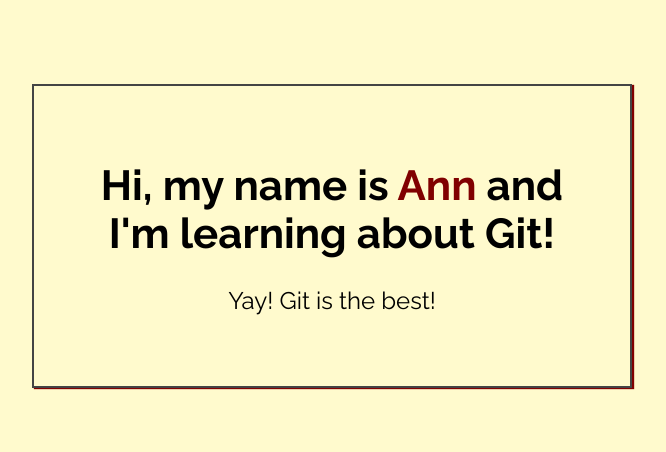
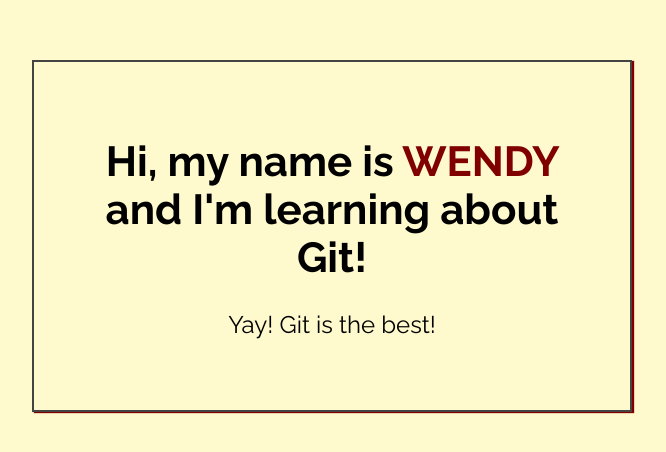
Before and after one commit to wendoza/my-first-repo, a plain HTML site: page index.html in a window 1280 px wide. Shown: the part 164-616 px from the top of the page, without its empty margins (308-974 px from the left). Drawn offline with Linux system fonts and the light colour scheme.

Commit message:
Name add to index.html

```diff
--- a/index.html
+++ b/index.html
@@ -14,7 +14,7 @@
 <body>
 
     <div class="greeting">
-        <h1>Hi, my name is <span class="highlight">Ann</span> and I'm learning about Git! </h1>
+        <h1>Hi, my name is <span class="highlight">WENDY</span> and I'm learning about Git! </h1>
 
         <p>Yay! Git is the best!</p>
     </div>
```
